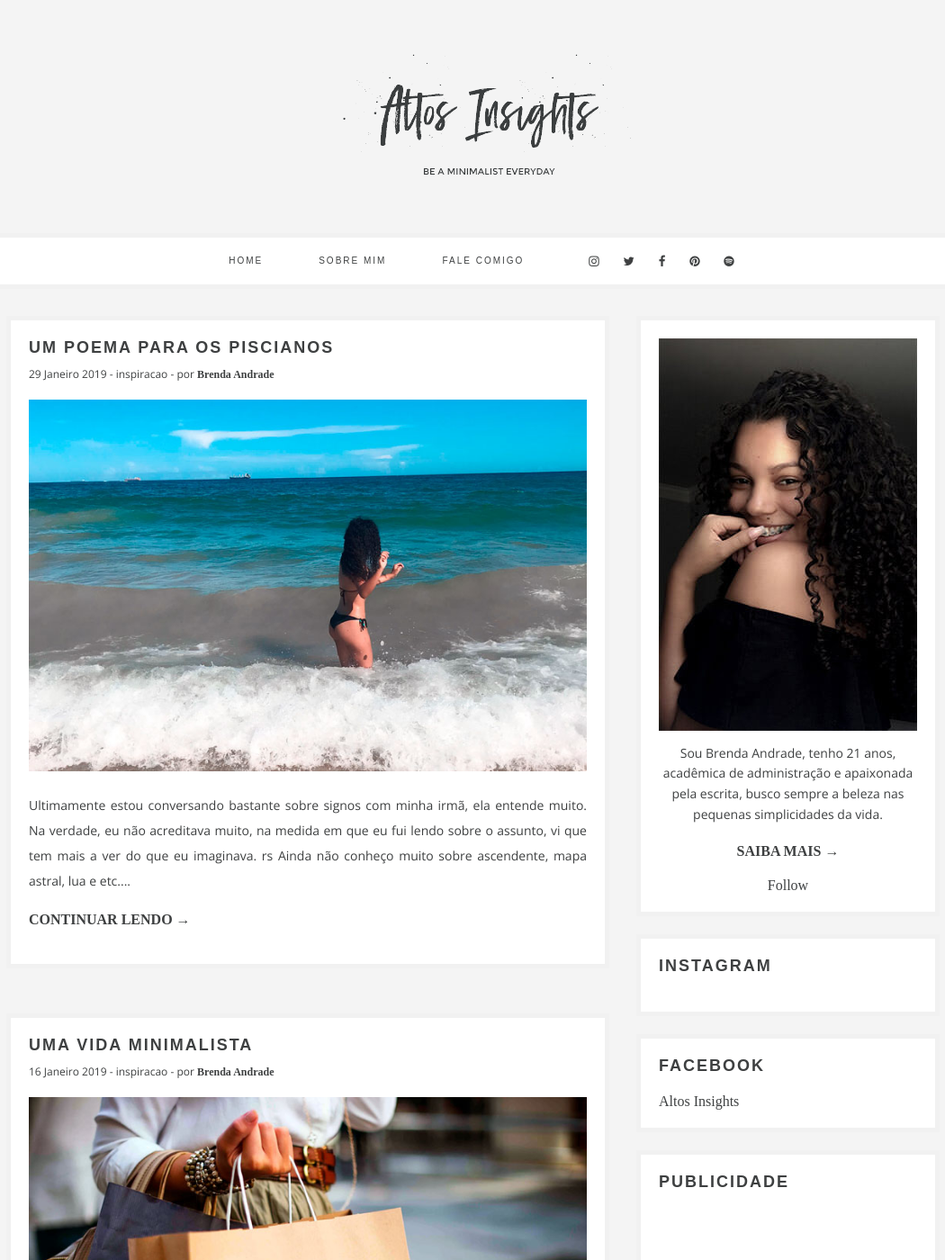
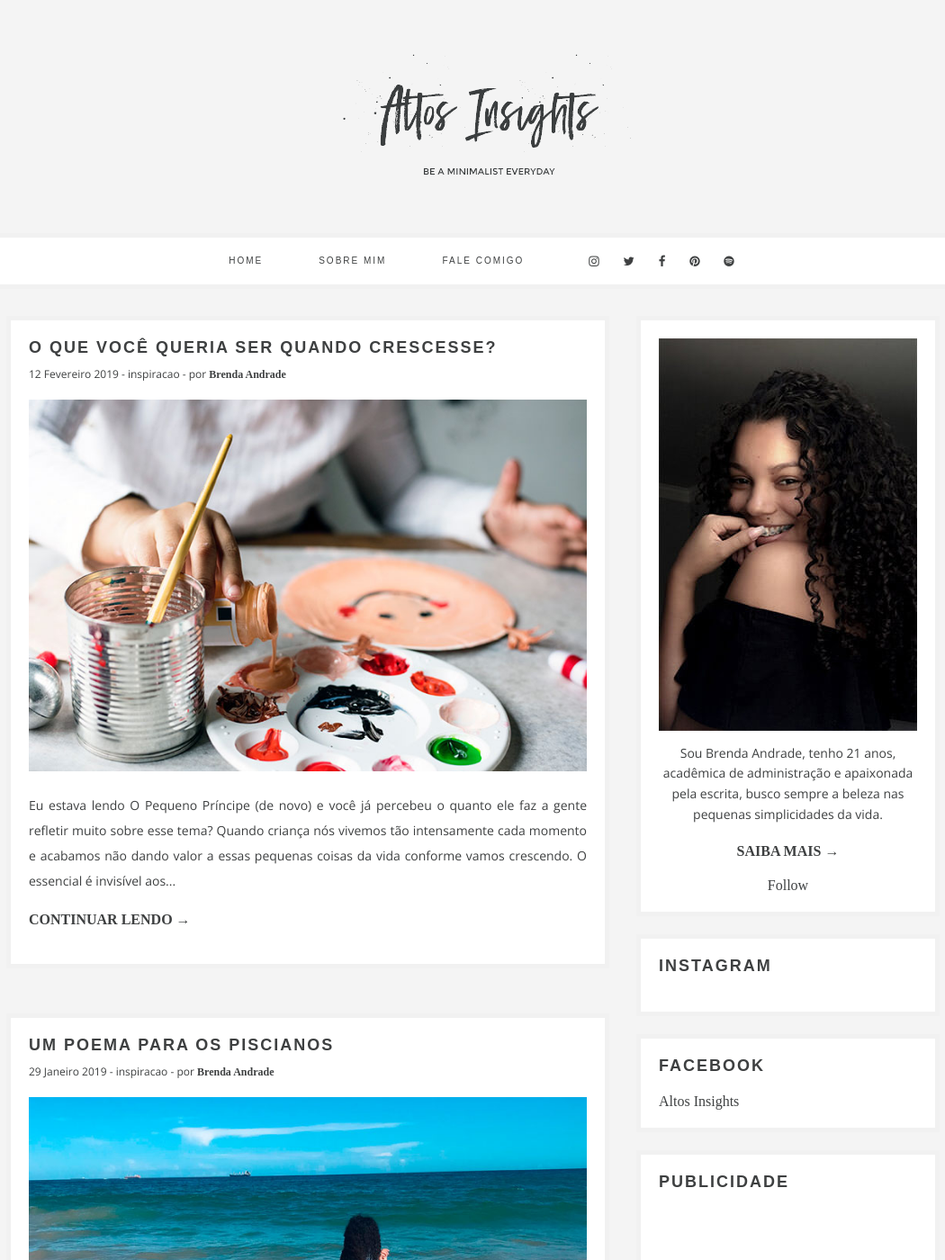
Before and after one commit to altosinsights/altosinsights.github.io, a Jekyll site: the page built from index.html, in a window 1280 px wide and 1400 px high. Shown: the whole window at 90% size, without its empty margins (99-1149 px from the left). Built offline with Jekyll 4.4.1, drawn with Linux system fonts in a browser that asks for light colours; nearby versions of some CDN libraries; some web fonts are replaced; a script that is not in the unit is left out; the list of posts is cut into pages by our own code; some of the changed text lies outside the part shown.

Commit message:
new post

```diff
--- /dev/null
+++ b/_posts/2019-02-12-o-que-voce-queria-ser-quando-crescesse.md
@@ -0,0 +1,80 @@
+---
+layout: post
+title:  "O que você queria ser quando crescesse?"
+description: "Eu estava lendo O Pequeno Príncipe (de novo) e você já percebeu o quanto ele faz a gente refletir muito sobre esse tema? Quando criança nós vivemos tão intensamente cada momento e acabamos não dando valor a essas pequenas coisas da vida conforme vamos crescendo."
+date:   2019-02-12 10:00:00 -0300
+tags:
+  - inspiracao
+seo: o pequeno príncipe, le petit prince, o principezinho, antoine de saint-exupéry, essência, acendedor de lampiões, o piloto, criança, pensamento crítico, caminho padrão, arte, pensar fora da caixa, gerar valor
+author: Brenda Andrade
+thumb: "https://altosinsights.com/assets/uploads/2019-02-12-o-que-voce-queria-ser-quando-crescesse.jpg"
+creditos: Unsplash/@rawpixel
+post_id: p010
+---
+
+Eu estava lendo O Pequeno Príncipe (de novo) e você já percebeu o quanto ele faz a gente refletir muito sobre esse tema?
+
+Quando criança nós vivemos tão intensamente cada momento e acabamos não dando valor a essas pequenas coisas da vida conforme vamos crescendo.
+
+><cite> O essencial é invisível aos olhos, e só se pode ver com o coração.<cite/>
+
+<div class="adsmobile">
+<ins class="adsbygoogle"
+     style="display:block; text-align:center;"
+     data-ad-layout="in-article"
+     data-ad-format="fluid"
+     data-ad-client="ca-pub-8078000237589807"
+     data-ad-slot="9245457524"></ins>
+<script>
+     (adsbygoogle = window.adsbygoogle || []).push({});
+</script>
+</div>
+
+---
+
+O que você queria ser quando crescesse?
+
+Pessoas próximas à mim podem confirmar isso, mas quando criança eu era tão fascinada por estrelas, galáxias, planetas e tudo que envolve esse mundo que eu falava que quando crescesse queria ser astrônoma. E de fato, quando crianças, nós optamos por sermos aquilo que realmente nos fascina.
+
+<iframe src="https://giphy.com/embed/81ooA5vcZQZWg" width="480" height="216" frameBorder="0" class="giphy-embed" allowFullScreen></iframe>
+
+Imagino agora o que os adultos pensavam de mim. Eu não era tão criança assim, geralmente os adultos tendem a achar fofo quando as crianças respondem que querem ser artistas, músicos, astronautas ou até mesmo bombeiros ou super-heróis. Mas e quando você já tem seus 12-13 anos? Acho que a visão muda um pouco. Eu estava na 7-8 série e acredito que os adultos queriam que eu respondesse algo como advogada, médica, engenheira ou algo similar.
+
+Percebe que aos poucos vamos perdendo nossa essência?
+
+Perdemos um pouco a nossa liberdade e se abre aquele caminho padrão de assinar carteira, pagar boletos, financiar casa, carro, estourar o limite do cartão, ter filho e por aí vai... Aqui posso fazer a comparação com o Acendedor de Lampiões no livro, que não tem aquele pensamento crítico e faz sempre as mesmas tarefas sem nem ao menos entender o porquê. Não são só as pessoas mais próximas que nos fazem perder esse encanto, mas toda sociedade, mídia entre outros. Não quero dar uma de lacradora, mas isso realmente é o que acontece.
+
+<iframe src="https://giphy.com/embed/XkjziVFAqRC4U" width="480" height="216" frameBorder="0" class="giphy-embed" allowFullScreen></iframe>
+
+Pra ser mais precisa, é normal encontrarmos pessoas que pensam "pequeno" e que se perdem na vida medíocre. Vivemos em uma sociedade padrão onde tudo o que fizermos ou pensarmos de diferente, seremos taxados como "diferentões".
+
+Acredito que muitos já passaram por aquele médico que te atendeu mal e isso pode ter sido apenas um dia ruim ou talvez seja fruto de não estar exercendo a sua arte, também devemos lembrar que o dinheiro é consequência de um trabalho bem feito. Vivemos num mundo de troca de valores, agora basta você descobrir qual o valor que gosta de gerar para as pessoas e a mágica está feita!
+
+><cite> Tu te tornas eternamente responsável por aquilo que cativas.<cite/>
+
+Eu sei que "pensar fora da caixa" não é algo fácil e também sei que é difícil a gente acordar todos os dias sem nem mesmo saber se iremos conseguir ganhar o salário no fim do mês (no caso, aqui se encaixaria para os empresários de plantão). Se você quer um carro de luxo, uma casa dos sonhos, muito dinheiro... está tudo bem. Temos a mania de julgar quem pensa grande e são essas pessoas que estão lutando cada dia mais para chegarem mais perto de seus objetivos. Porém, não devemos nos esquecer de aproveitar a vida.
+
+Pra quem já leu o livro, hoje eu me identifico muito com o Piloto, ele é um adulto, mas revela que a sua visão do mundo é mais parecida com a de uma criança.
+
+<iframe src="https://giphy.com/embed/PwvELKG5MCmNq" width="480" height="216" frameBorder="0" class="giphy-embed" allowFullScreen></iframe>
+
+De qualquer forma, dei essa volta toda pra simplesmente abrir sua mente, estou fazendo isso com a minha, sobre quem você queria ou quer ser e batalhar por isso, hoje.
+
+---
+
+## Curiosidade
+
+O [Pequeno Príncipe](https://www.amazon.com.br/Pequeno-Pr%C3%ADncipe-Hist%C3%B3ria-Filme/dp/8522032114/ref=as_sl_pc_qf_sp_asin_til?tag=altosinsights-20&linkCode=w00&linkId=1bcb9b0f914abe5fc55b084843835c48&creativeASIN=8522032114){:target="_blank"}, de Antoine de Saint-Exupéry, foi publicado em 1943 e é uma das obras mais amadas por adultos e crianças de todo o mundo, além de ser um dos livros mais traduzidos atualmente, ficando atrás apenas da Bíblia e do Alcorão.
+
+
+<div class="adsmobile">
+<ins class="adsbygoogle"
+     style="display:block; text-align:center;"
+     data-ad-layout="in-article"
+     data-ad-format="fluid"
+     data-ad-client="ca-pub-8078000237589807"
+     data-ad-slot="9245457524"></ins>
+<script>
+     (adsbygoogle = window.adsbygoogle || []).push({});
+</script>
+</div>
--- a/categoria/inspiracao.html
+++ b/categoria/inspiracao.html
@@ -145,6 +145,24 @@
 
     <div class="main">
         <section class="post-list">
+
+    <article class="post">
+      <h1><a href="/o-que-voce-queria-ser-quando-crescesse/" title="O que você queria ser quando crescesse?">O que você queria ser quando crescesse?</a></h1>
+
+      <span class="details">
+      <time datetime='2019-02-12' itemprop="datePublished">
+
+        12
+        Fevereiro
+
+        2019
+      </time> - <a href="/categoria/inspiracao">inspiracao</a> - por <a href="/sobre-mim" class="author">Brenda Andrade</a></span>
+      <a href="/o-que-voce-queria-ser-quando-crescesse/"><img src="https://altosinsights.com/assets/uploads/2019-02-12-o-que-voce-queria-ser-quando-crescesse.jpg" alt="O que você queria ser quando crescesse?" title="O que você queria ser quando crescesse?" class="thumb"><span class="creditos">Foto: Unsplash/@rawpixel</span></a>
+      <p>
+        Eu estava lendo O Pequeno Príncipe (de novo) e você já percebeu o quanto ele faz a gente refletir muito sobre esse tema? Quando criança nós vivemos tão intensamente cada momento e acabamos não dando valor a essas pequenas coisas da vida conforme vamos crescendo. O essencial é invisível aos...
+      </p>
+      <a href="/o-que-voce-queria-ser-quando-crescesse/" class="more">continuar lendo →</a>
+    </article>
 
     <article class="post">
       <h1><a href="/um-poema-para-os-piscianos/" title="Um poema para os Piscianos">Um poema para os Piscianos</a></h1>
```
Also changed, not shown: assets/uploads/2019-02-12-o-que-voce-queria-ser-quando-crescesse.jpg (added).
